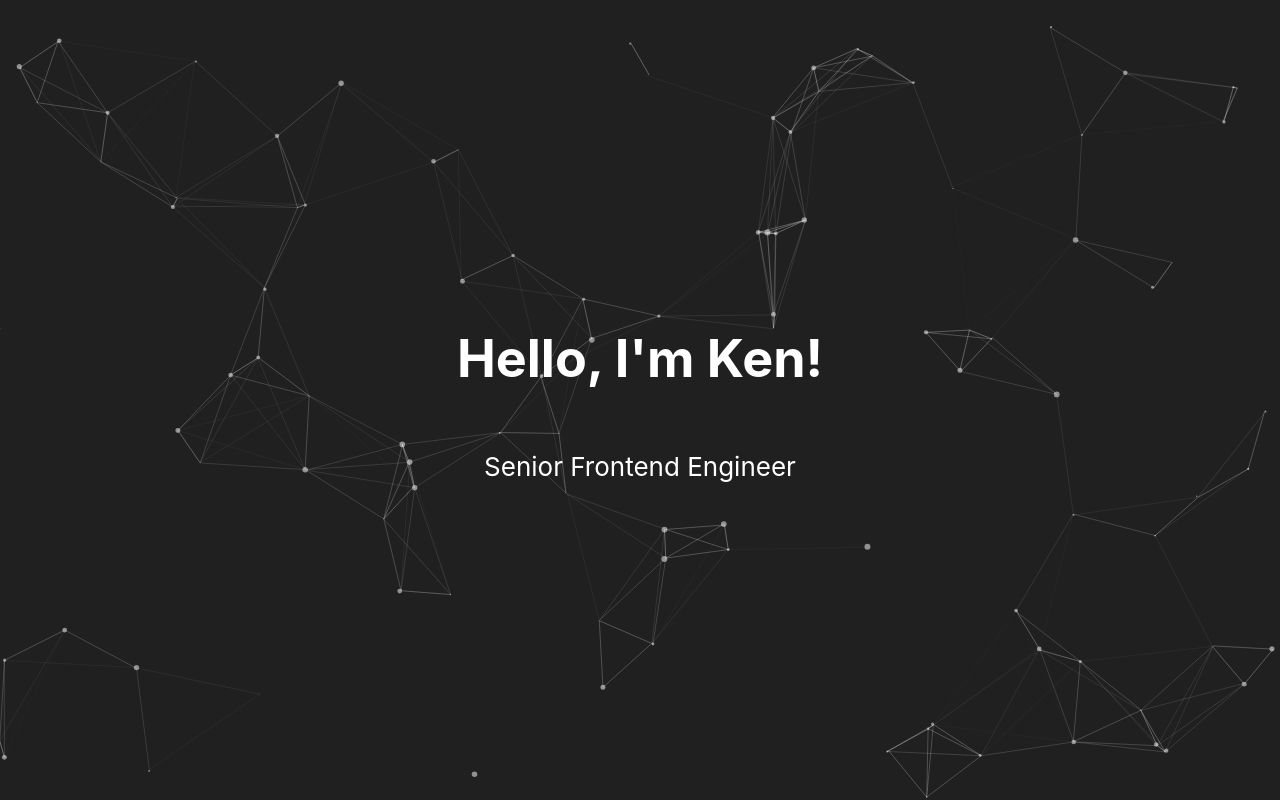
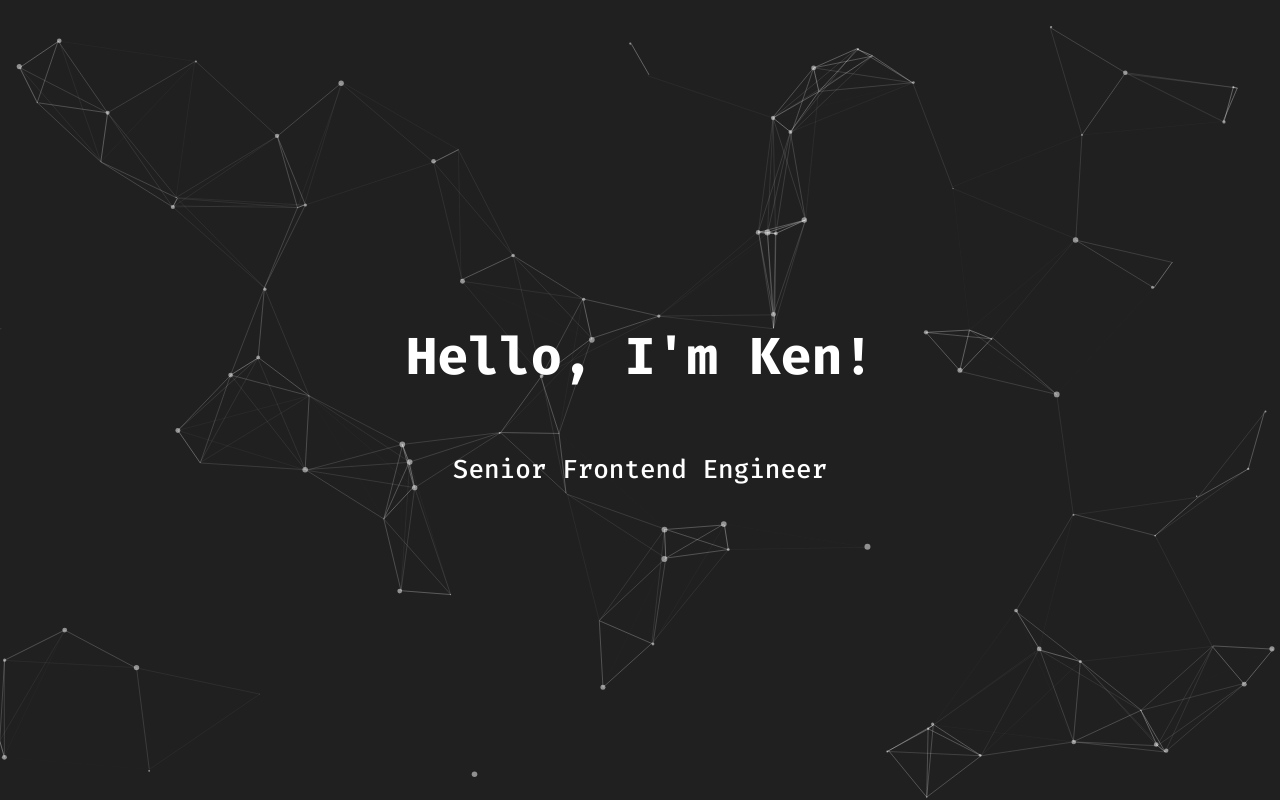
Before and after one commit to markortiz/devken.net, a React (Create React App) app: page / in a window 1280 px wide. Built offline with nearby package versions, Linux system fonts and the light colour scheme; some icons are missing.

Commit message:
chore: change font style

```diff
--- a/public/index.html
+++ b/public/index.html
@@ -24,6 +24,7 @@
       work correctly both with client-side routing and a non-root public URL.
       Learn how to configure a non-root public URL by running `npm run build`.
     -->
+    <link href="https://fonts.googleapis.com/css2?family=Fira+Code:wght@500;700&display=swap" rel="stylesheet">
     <link rel="stylesheet" href="./assets/css/font-awesome.min.css" />
     <title>DevKen.net</title>
   </head>
--- a/src/App.css
+++ b/src/App.css
@@ -1,3 +1,7 @@
+* {
+  font-family: 'Fira Code', monospace;
+}
+
 html {
   font-size: 12px;
 }
```
